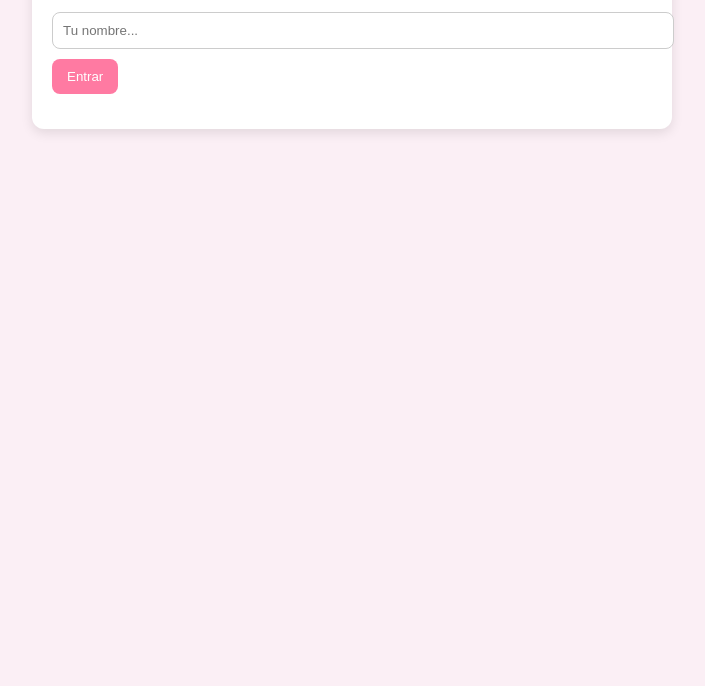
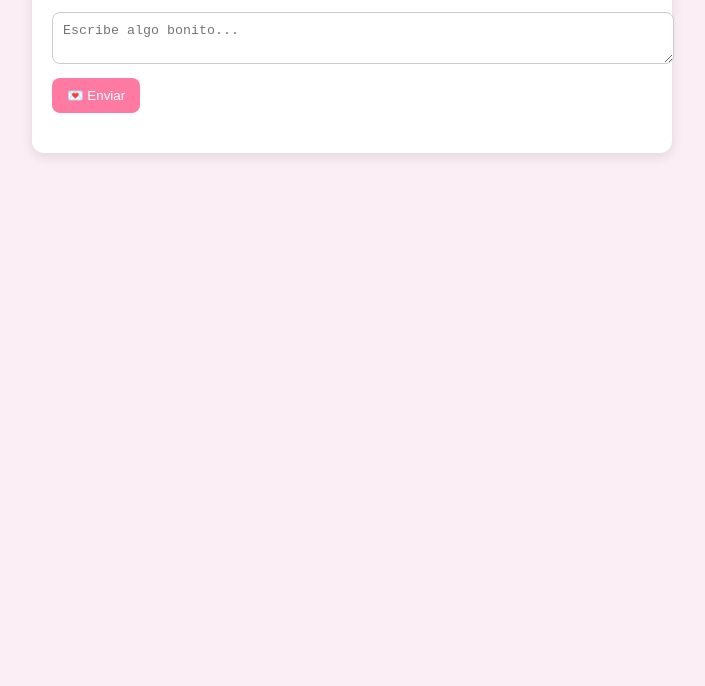
Before and after one commit to yahirguerravirrueta-arch/yahir, a plain HTML site: page index.html in a window 1280 px wide. Shown: the part 114-800 px from the top of the page, without its empty margins (288-993 px from the left). Drawn offline with Linux system fonts and the light colour scheme.

Commit message:
index.html

```diff
--- a/index.html
+++ b/index.html
@@ -1,3 +1,4 @@
+
 <!DOCTYPE html>
 <html lang="es">
 <head>
@@ -9,21 +10,11 @@
 <body>
   <div class="container">
     <h1>📖 Nuestro Diario</h1>
-
-    <!-- Login con nombre -->
-    <form id="loginForm">
-      <input type="text" id="username" placeholder="Tu nombre..." required>
-      <button type="submit">Entrar</button>
+    <form id="noteForm">
+      <textarea id="noteInput" placeholder="Escribe algo bonito..." required></textarea>
+      <button type="submit">💌 Enviar</button>
     </form>
-
-    <!-- Chat -->
-    <div id="chat" style="display:none;">
-      <form id="noteForm">
-        <textarea id="noteInput" placeholder="Escribe algo bonito..." required></textarea>
-        <button type="submit">💌 Enviar</button>
-      </form>
-      <div id="timeline"></div>
-    </div>
+    <div id="timeline"></div>
   </div>
 
   <!-- Firebase -->
```
